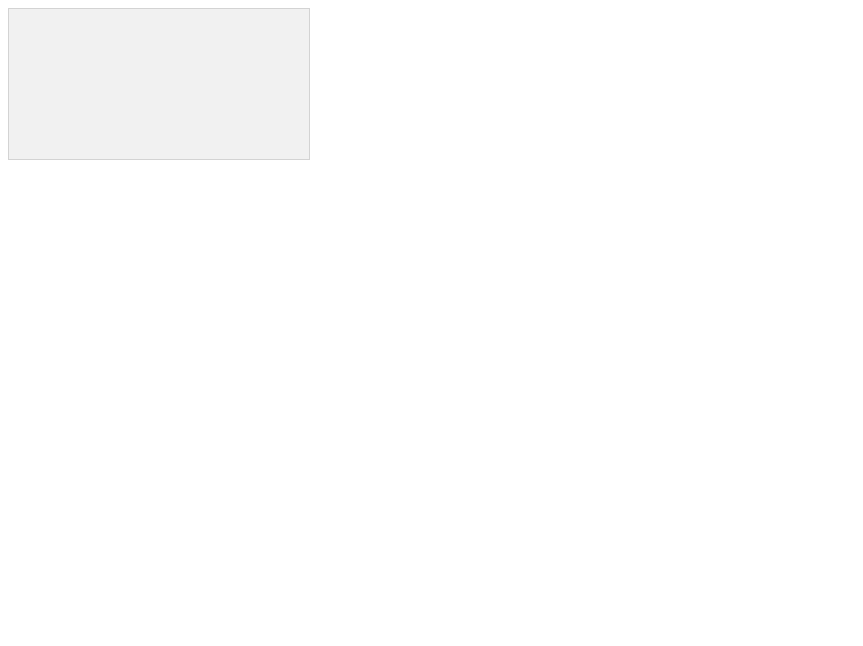
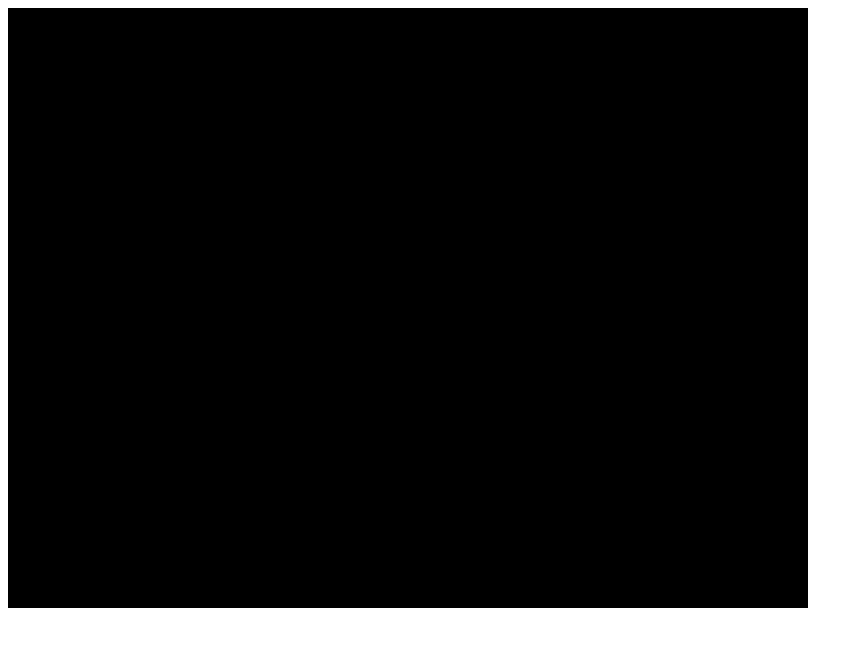
Before and after one commit to BronNguyen/phaser-game, a website built with webpack: page src/index.html in a window 1280 px wide. Shown: the whole page, without its empty margins (0-863 px from the left). Built offline with nearby package versions, Linux system fonts and the light colour scheme.

Commit message:
phaser game template init

```diff
--- /dev/null
+++ b/src/const/SceneKeys.ts
@@ -0,0 +1,5 @@
+enum SceneKeys {
+    Preloader = 'preloader',
+}
+
+export default SceneKeys;
--- a/src/index.html
+++ b/src/index.html
@@ -1,11 +1,7 @@
-<canvas id="myCanvas"></canvas>
-<style>
-  @font-face {
-    font-family: "CustomFont";
-    src: url("./assets/PressStart2P-Regular.ttf") format("truetype");
-  }
-  canvas {
-    border: 1px solid #d3d3d3;
-    background-color: #f1f1f1;
-  }
-</style>
+<html>
+	<head>
+		<title>Phaser3 + webpack Template</title>
+	</head>
+	<body>
+	</body>
+</html>
--- a/src/index.ts
+++ b/src/index.ts
@@ -1 +1,20 @@
-console.log("hey");
+import Phaser from 'phaser';
+import Preloader from './scenes/Preloader';
+
+
+const config: Phaser.Types.Core.GameConfig = {
+	type: Phaser.AUTO,
+	width: 800,
+	height: 600,
+	physics: {
+		default: 'arcade',
+		arcade: {
+			gravity: { y: 200 },
+			debug: true
+		},
+	},
+	transparent: false,
+	scene: [Preloader]
+}
+
+export default new Phaser.Game(config)
--- /dev/null
+++ b/src/scenes/Preloader.ts
@@ -0,0 +1,8 @@
+import Phaser from "phaser";
+import SceneKeys from "../const/SceneKeys";
+
+export default class Preloader extends Phaser.Scene {
+    constructor() {
+        super(SceneKeys.Preloader);
+      }
+}
```
